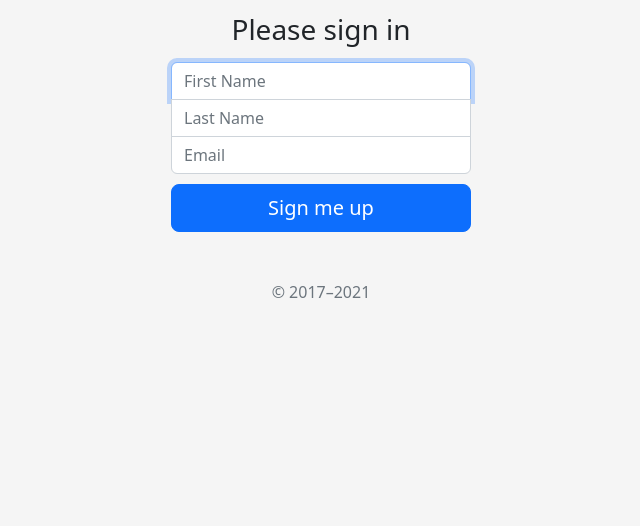
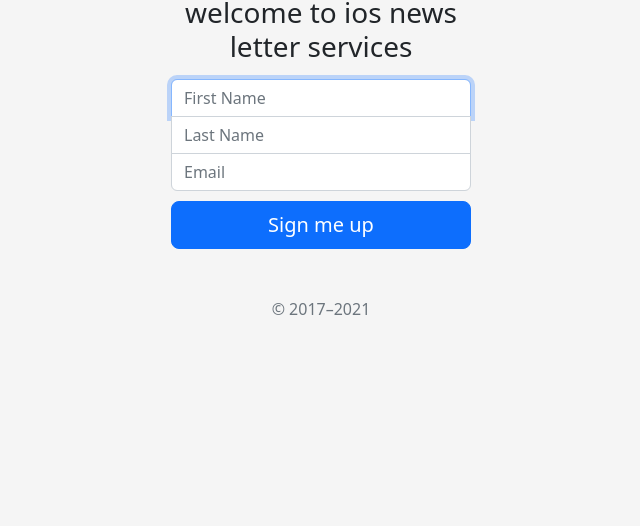
Before and after one commit to muditgaur-1009/newsletter-singup, a plain HTML site: page signup.html in a window 1280 px wide. Shown: the part 274-800 px from the top of the page, without its empty margins (319-959 px from the left). Drawn offline with nearby package versions, Linux system fonts and the light colour scheme.

Commit message:
changes in ui

```diff
--- a/signup.html
+++ b/signup.html
@@ -52,7 +52,7 @@
 <main class="form-signin">
   <form action="/" method="post">
     <img class="mb-4" src="images\3034007-inline-i-applelogo.webp" alt="" width="72" height="57">
-    <h1 class="h3 mb-3 fw-normal">Please sign in</h1>
+    <h1 class="h3 mb-3 fw-normal">welcome to ios news letter services</h1>
 
       <input type="text"  name="fname" class="form-control top" placeholder="First Name" required autofocus>
 
```
